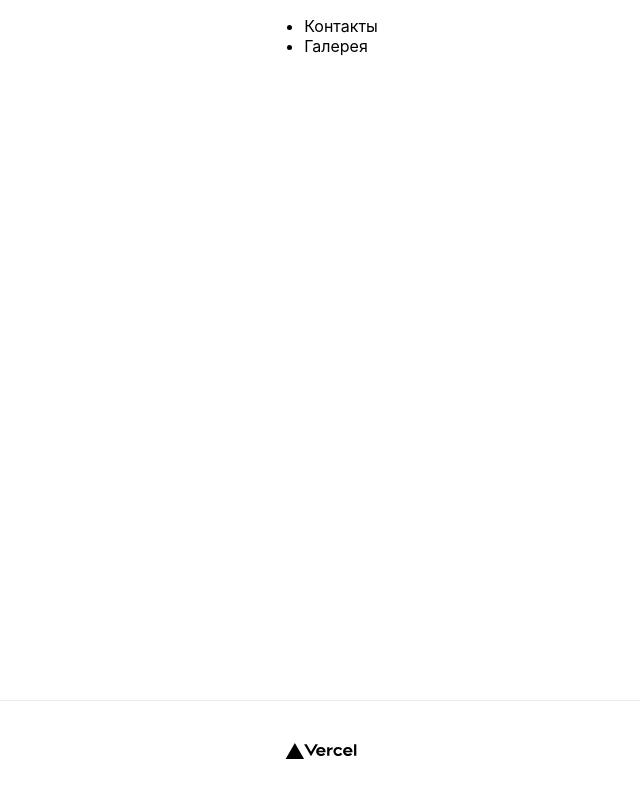
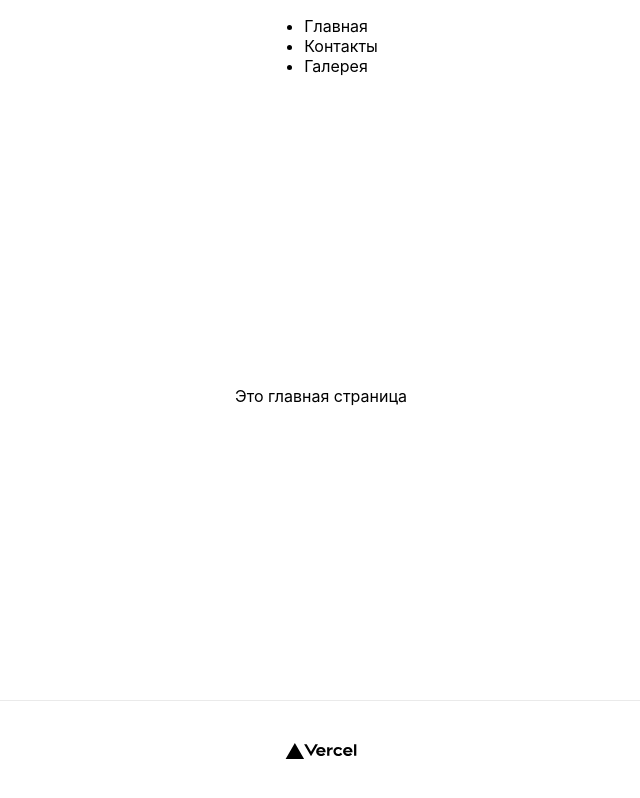
Before and after one commit to utavegu/pampering-with-next, a Next.js app: page / in a window 1280 px wide. Shown: the whole page, without its empty margins (319-959 px from the left). Built offline with nearby package versions, Linux system fonts and the light colour scheme.

Commit message:
Тренируюсь с Гитом

```diff
--- /dev/null
+++ b/layouts/MainLayout.jsx
@@ -0,0 +1,54 @@
+import Link from 'next/link'
+import Head from 'next/head'
+import Image from 'next/image'
+import styles from '../styles/MainPage.module.css'
+
+
+// export function MainLayout({ children, title:string = 'Next App' }) {
+// Лучше сделай дефолт пропс
+export function MainLayout({ children, title }) {
+  return (
+    <>
+      <Head>
+        <title>{title} | Create Next App</title>
+        <meta name="keywords" content="next,javascript,react,nextjs" />
+        <meta name="description" content="Generated by create next app" />
+        <meta charSet="utf-8" />
+        <link rel="icon" href="/favicon.ico" />
+        {/* ШТУКА ДЛЯ АДАПТИВНОСТИ */}
+      </Head>
+
+      <div className={styles.container}>
+
+        <header>
+          <nav>
+            <ul>
+              <li>
+                <Link href={'/'}><a>Главная</a></Link>
+              </li>
+              <li>
+                <Link href={'/contacts'}><a>Контакты</a></Link>
+              </li>
+              <li>
+                <Link href={'/gallery'}><a>Галерея</a></Link>
+              </li>
+            </ul>
+          </nav>
+        </header>
+
+        <main className={styles.main}>
+          {children}
+        </main>
+
+        <footer className={styles.footer}>
+          <Image src="/vercel.svg" alt="Vercel Logo" width={72} height={16} />
+        </footer>
+
+      </div>
+
+      <style jsx>{`
+
+      `}</style>
+    </>
+  )
+}
--- a/pages/index.js
+++ b/pages/index.js
@@ -1,37 +1,9 @@
-import Head from 'next/head'
-import Image from 'next/image'
-import Link from 'next/link'
-import styles from '../styles/MainPage.module.css'
+import { MainLayout } from "../layouts/MainLayout";
 
 export default function MainPage() {
   return (
-    <div className={styles.container}>
-      <Head>
-        <title>Create Next App</title>
-        <meta name="description" content="Generated by create next app" />
-        <link rel="icon" href="/favicon.ico" />
-      </Head>
-
-      <header>
-        <nav>
-          <ul>
-            <li>
-              <Link href={'/contacts'}><a>Контакты</a></Link>
-            </li>
-            <li>
-              <Link href={'/gallery'}><a>Галерея</a></Link>
-            </li>
-          </ul>
-        </nav>
-      </header>
-
-      <main className={styles.main}>
-
-      </main>
-
-      <footer className={styles.footer}>
-          <Image src="/vercel.svg" alt="Vercel Logo" width={72} height={16} />
-      </footer>
-    </div>
+    <MainLayout title={"Главная страница"}>
+      <p>Это главная страница</p>
+    </MainLayout>
   )
 }
```
